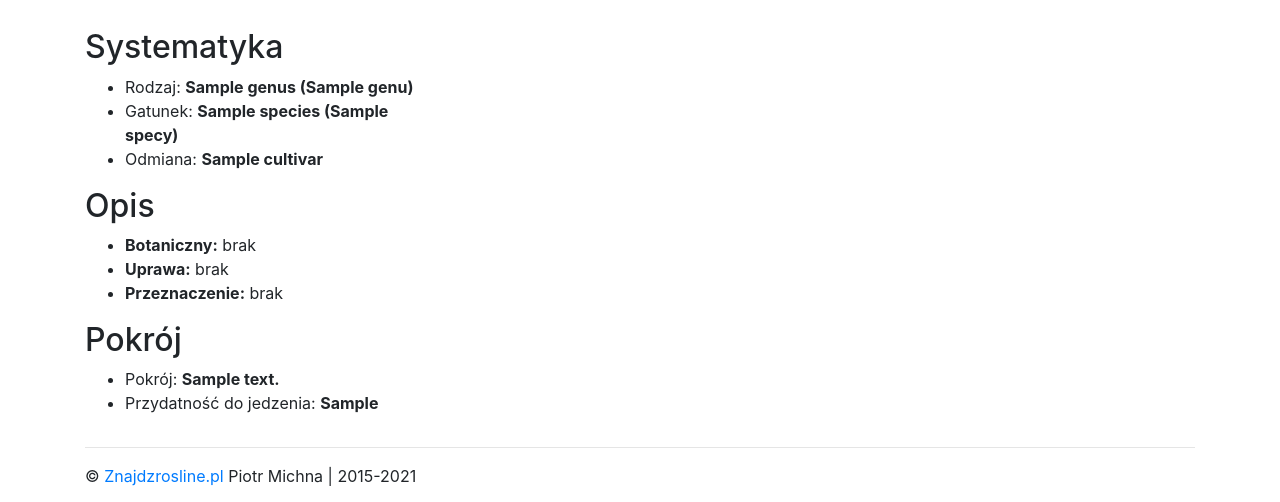
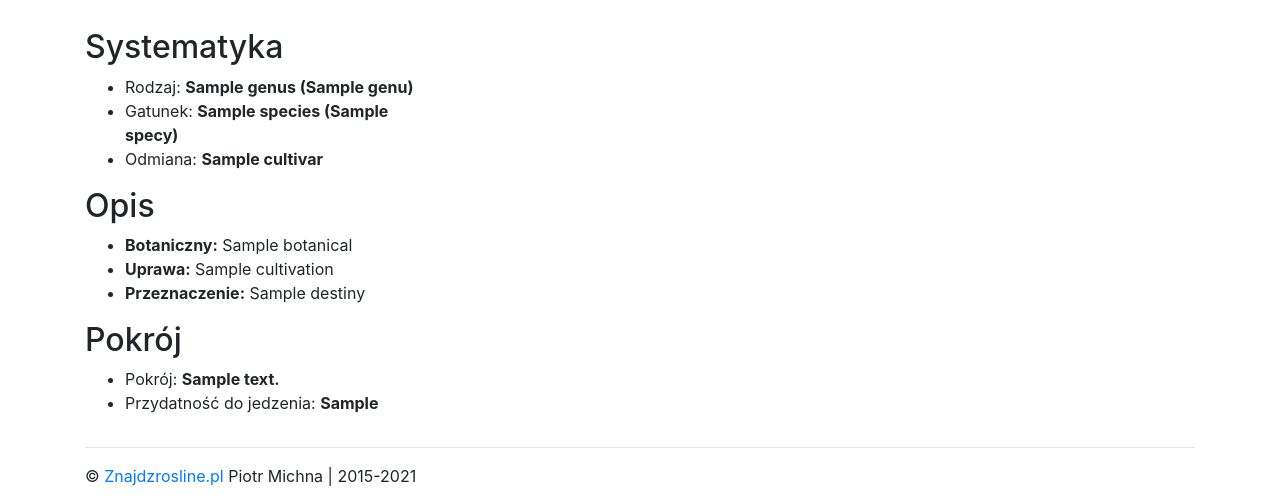
Before and after one commit to piotrmichna/znajdzrosline.pl, a Django app: template wdp/botanical/templates/botanical_show.html in a window 1280 px wide. Shown: the part 263-765 px from the top of the page. Run offline with Django 3.2, Linux system fonts and the light colour scheme; the template is opened without the code that fills it: most values are stand-ins (such as "Sample title", 1, 10 or a date in 2020); some libraries are stand-ins or nearby versions.

Commit message:
dodanie wyswietlania opisow w szczegule rosliny

```diff
--- a/wdp/botanical/templates/botanical_show.html
+++ b/wdp/botanical/templates/botanical_show.html
@@ -20,9 +20,9 @@
     <div class="col-md-4">
         <h2>Opis</h2>
         <ul>
-            <li><strong>Botaniczny:</strong> brak</li>
-            <li><strong>Uprawa:</strong> brak</li>
-            <li><strong>Przeznaczenie:</strong> brak</li>
+            <li><strong>Botaniczny:</strong> {{plant.description.botanical}}</li>
+            <li><strong>Uprawa:</strong> {{plant.description.cultivation}}</li>
+            <li><strong>Przeznaczenie:</strong> {{plant.description.destiny}}</li>
         </ul>
     </div>
 </div>
```
